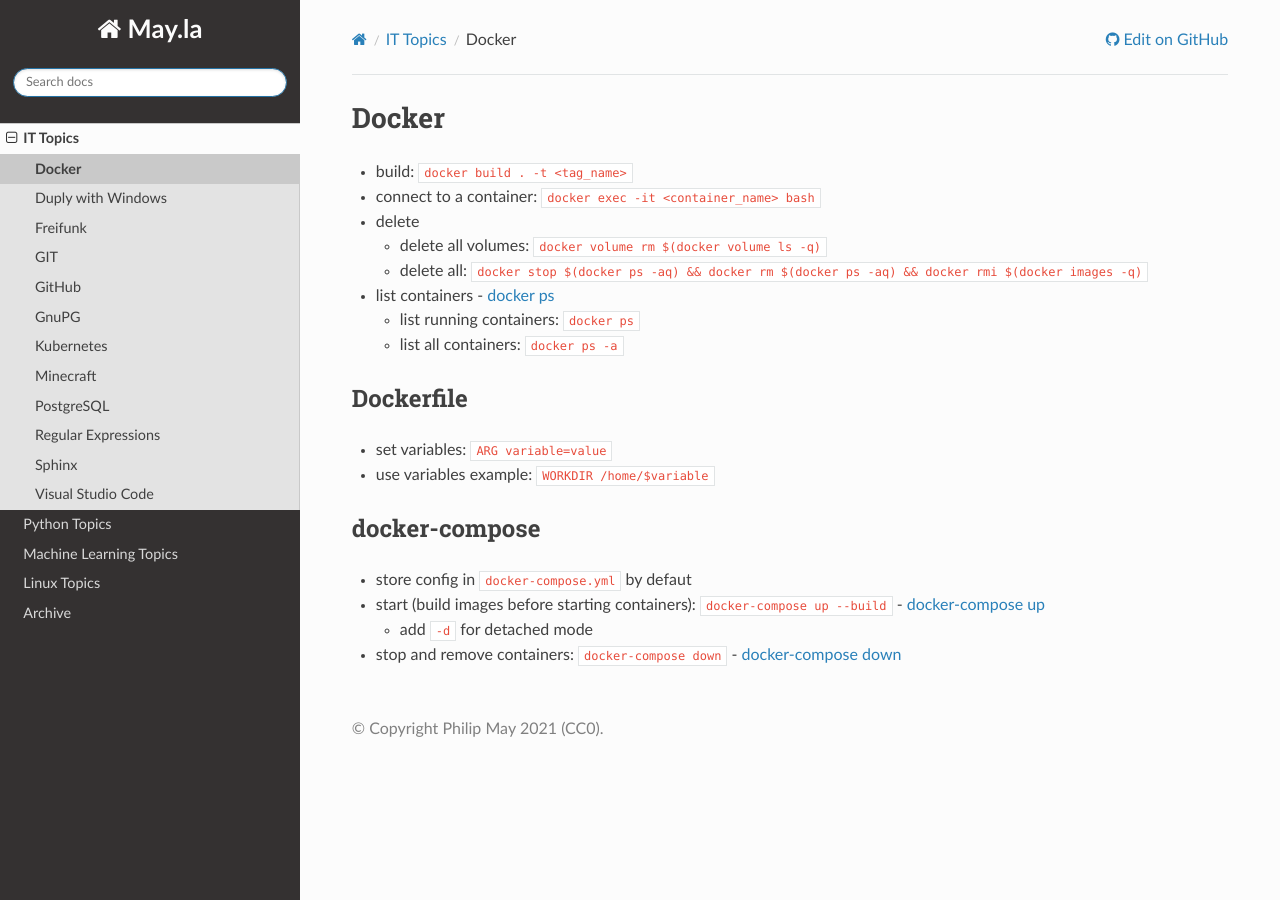
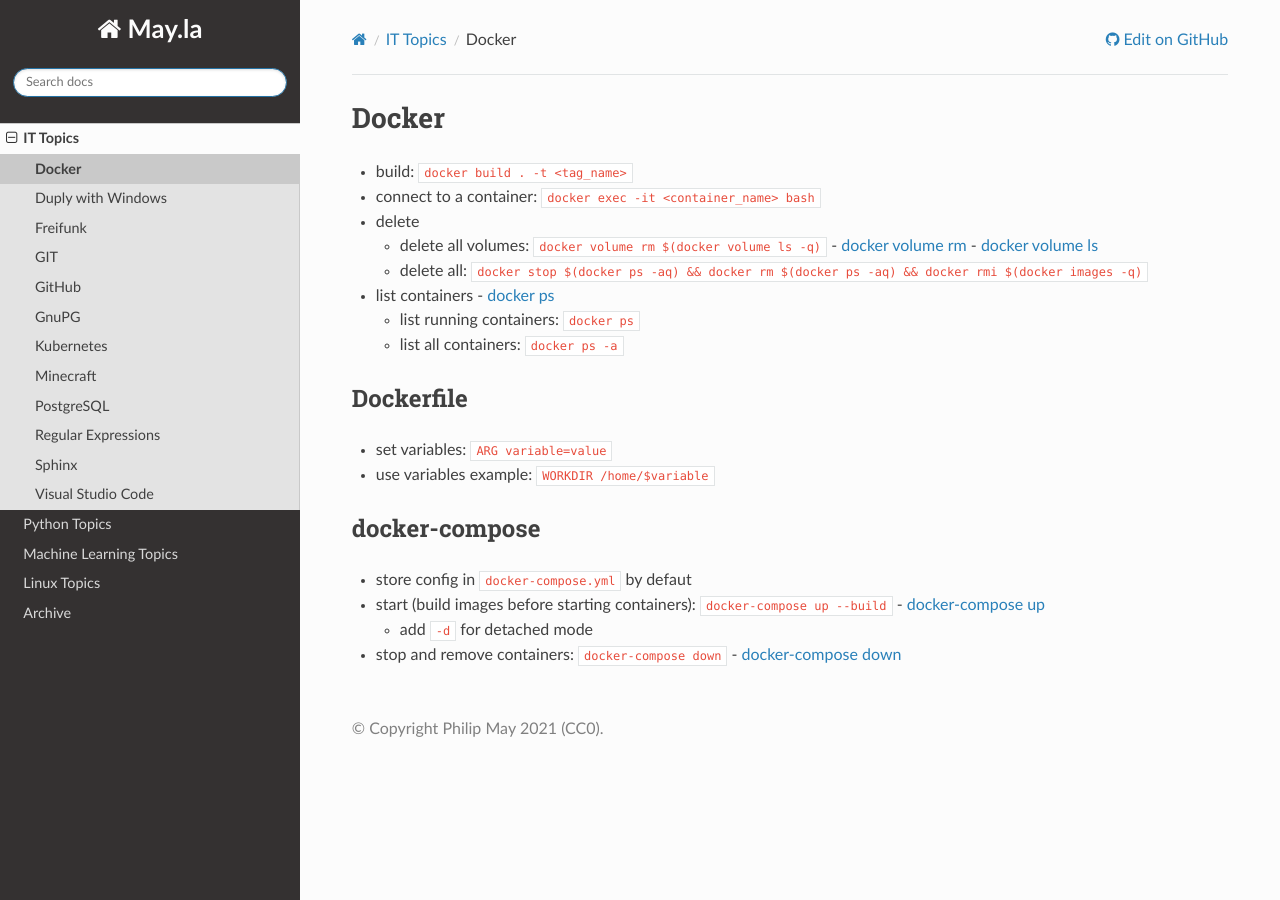
Before and after one commit to PhilipMay/May.la, a Sphinx documentation site: the page built from source/it/docker.md, in a window 1280 px wide. Built offline with Sphinx 7.4.7 and the Read the Docs theme 2.0.0, drawn with Linux system fonts in a browser that asks for light colours.

Commit message:
Update docker.md

```diff
--- a/source/it/docker.md
+++ b/source/it/docker.md
@@ -2,7 +2,7 @@
 - build: `docker build . -t <tag_name>`
 - connect to a container: `docker exec -it <container_name> bash`
 - delete
-  - delete all volumes: `docker volume rm $(docker volume ls -q)`
+  - delete all volumes: `docker volume rm $(docker volume ls -q)` - [docker volume rm](https://docs.docker.com/engine/reference/commandline/volume_rm/) - [docker volume ls](https://docs.docker.com/engine/reference/commandline/volume_ls/)
   - delete all: `docker stop $(docker ps -aq) && docker rm $(docker ps -aq) && docker rmi $(docker images -q)`
 - list containers - [docker ps](https://docs.docker.com/engine/reference/commandline/ps/)
   - list running containers: `docker ps`
```
